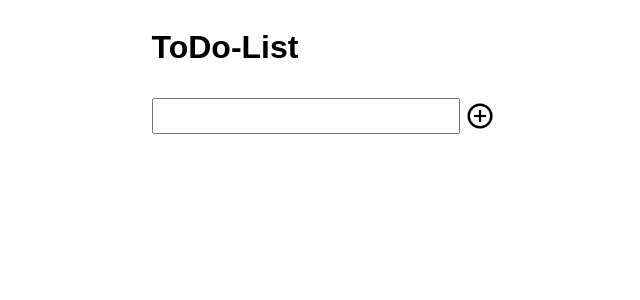
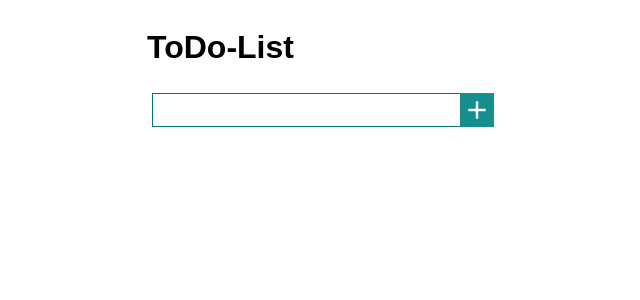
Before and after one commit to geistermeister/todo-list, a React (Create React App) app: page / in a window 1280 px wide. Shown: the top 300 px of the page, without its empty margins (317-957 px from the left). Built offline with nearby package versions, Linux system fonts and the light colour scheme.

Commit message:
UI/UX update

```diff
--- a/public/index.html
+++ b/public/index.html
@@ -9,6 +9,7 @@
     />
     <meta name="theme-color" content="#000000" />
     <link rel="manifest" href="%PUBLIC_URL%/manifest.json" />
+    <link rel="stylesheet" href="https://fonts.googleapis.com/icon?family=Material+Icons">
     <title>ToDo-List</title>
   </head>
   <body>
--- a/src/App.js
+++ b/src/App.js
@@ -10,7 +10,7 @@ export default class App extends Component {
     counter: -1
   }
 
-  handleOnAdd = () => {
+  handleOncssAdd = () => {
     if(this.state.input !== ''){
       this.setState({todos: [...this.state.todos, this.state.input]})
       this.setState({input: ''})
@@ -23,57 +23,70 @@ export default class App extends Component {
 s
   handleOnDelete = id => {
     this.setState({todos: this.state.todos.filter((_, index) => id !== index)})
-
   }
 
   render() {
     return (
-      <div className={container}>
-        <div className={todoListContainer}>
+      <div className={cssContainer}>
+        <div>
           <h1>ToDo-List</h1>
+          <div className={cssNewToDoContainer}>
+            <input type='text' onChange={this.handleOnChange} value={this.state.input} className={cssNewToDo}></input>
+            <div className={cssAddContainer}>
+              <i className={`${cssAdd} material-icons`} onClick={this.handleOncssAdd}>add</i>
+            </div>
+          </div>
           {this.state.todos.map((item, index) =>
             <ToDo key={index} id={index} value={item} handleOnDelete={this.handleOnDelete}/>)
           }
-          <div className={newToDoContainerStyle}>
-            <input type='text' onChange={this.handleOnChange} value={this.state.input} className={newToDoStyle}></input>
-            <img src='./icons/baseline_add_circle_outline_black_48dp.png' alt='Add a new ToDo' className={addStyle} onClick={this.handleOnAdd}></img>
-          </div>
         </div>
       </div>
     )
   }
 }
 
-const container = css`
+const cssContainer = css`
   display: flex;
   flex-direction: column;
   align-items: center;
   font-family: sans-serif;
 `
 
-const todoListContainer = css`
-  display: flex;
-  flex-direction: column;
-  flex-start: left;
-`
-
-const newToDoContainerStyle = css`
+const cssNewToDoContainer = css`
   display: flex;
   flex-direction: row;
   align-items: center;
-  margin-top: 10px;
+  padding: 5px;
+  margin-bottom: 10px;
 `
 
-const newToDoStyle = css`
+const cssNewToDo = css`
   height: 30px;
   width: 300px;
+  padding-left: 5px;
+  border: 1px solid #007777;
+  border-right: 0px;
+  &:focus{
+    outline: none;
+  }
 `
 
-const addStyle= css`
-  height: 30px;
-  width: 30px;
-  margin-left: 5px;
+const cssAdd = css`
+  line-height: 30px;
+  font-size: 30px;
+  color: white;
   &:hover {
     cursor: pointer;
   }
 `
+
+const cssAddContainer = css`
+  display: flex;
+  align-itmes: center;
+  border: 2px solid #158e8e;
+  background: #158e8e;
+  &:hover {
+    background: #019e9e;
+    border: 2px solid #019e9e;
+  }
+`
--- a/src/components/todo.jsx
+++ b/src/components/todo.jsx
@@ -4,43 +4,74 @@ import {css} from 'emotion'
 export default class ToDo extends Component {
 
   state = {
-    value: this.props.value
+    value: '',
+    showDelete: false
   }
 
   handleOnChange = item => {
     this.setState({value: item.target.value})
   }
 
+  handleOnMouseOver = () => {
+    this.setState({showDelete: true})
+  }
+
+  handleOnMouseOut = () => {
+    this.setState({showDelete: false})
+  }
+
   render() {
     return(
-      <div className={todoContainer}>
-        <div type='text' onChange={this.handleOnChange} className={todoStyle}>{this.props.value}</div>
-        <img src='./icons/baseline_delete_black_48dp.png' alt='Add' className={deleteStyle} onClick={() => this.props.handleOnDelete(this.props.id)}></img>
+      <div className={cssToDoContainer}
+        onMouseOver={this.handleOnMouseOver}
+        onMouseOut={this.handleOnMouseOut}>
+        <div
+          className={cssToDo}
+          >
+          {this.props.value}
+        </div>
+        {<i
+          className={`${this.state.showDelete ? cssDelete : cssDeleteHide} material-icons`}
+          onClick={() => this.props.handleOnDelete(this.props.id)}>
+          delete
+        </i>}
       </div>
     )
   }
 }
-const todoStyle = css`
-  height: 30px;
+const cssToDo = css`
   width: 300px;
+  padding-left: 5px;
   line-height: 30px;
-  border-style: solid;
-  border-color: transparent;
-  border-bottom: 2px solid black;
+  color: white;
   user-select: none;
+  overflow-wrap: break-word;
 `
 
-const deleteStyle= css`
-  height: 30px;
-  width: 30px;
-  margin-left: 5px;
+const cssDelete = css`
+  font-size: 30px;
+  color: #007777;
   &:hover {
     cursor: pointer;
+    color: #006060;
   }
 `
 
-const todoContainer = css`
+const cssDeleteHide = css`
+  font-size: 30px;
+  display: none;
+`
+
+const cssToDoContainer = css`
   display: flex;
   flex-direction: row;
   align-items: center;
+  padding: 5px;
+  user-select: none;
+  border-bottom: 1px solid white;
+  background: #158e8e;
+  &:hover {
+    background: #019e9e;
+  }
+
 `
```
